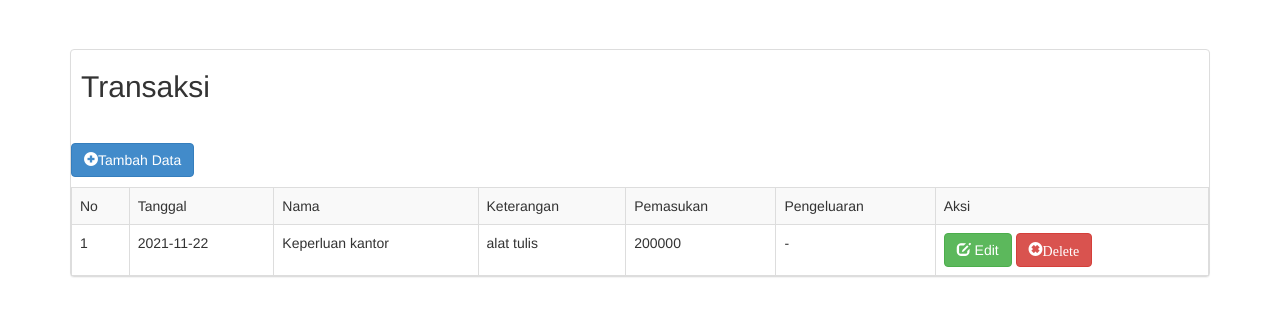
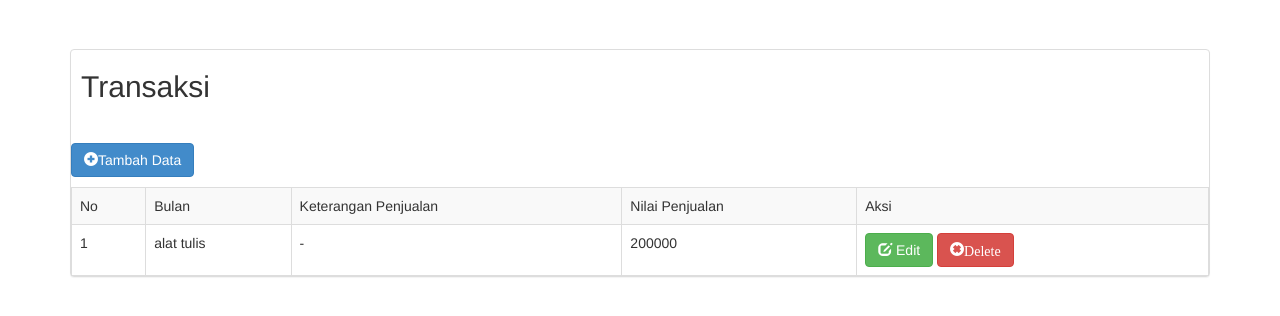
Before and after one commit to Yudharus/crm, a PHP site: page /transaksi.php in a window 1280 px wide. Shown: the part 51-367 px from the top of the page. Run offline with PHP 8.4, Linux system fonts and the light colour scheme; a user stored in the database is signed in; data comes from the database, SQL or seed files in the repository.

Commit message:
Add files via upload

```diff
--- a/akuntansi/index.php
+++ b/akuntansi/index.php
@@ -38,7 +38,7 @@ if (@$_SESSION['manager'] || @$_SESSION['pegawai']) {
 							<div class="center">
 								<h1>
 									<i class="ace-icon fa fa-eye green"></i>
-									<span class="white">Sistem Informasi</span><span class="red"> Keuangan</span>
+									<span class="white">Pengembangan</span><span class="red"> Produk</span>
 								</h1>
 							</div>
 							<div class="space-6"></div>
--- a/akuntansi/transaksi.php
+++ b/akuntansi/transaksi.php
@@ -27,13 +27,12 @@
     </div>
     <p><a href="#" class="btn btn-primary" data-target="#ModalAdd" data-toggle="modal"><span class='glyphicon glyphicon-plus-sign'></span>Tambah Data</button></a></p>
                <table class = "table table-bordered table-striped">
-        <tr>
+
         <td>No</td>
-        <td>Tanggal</td>
-        <td>Nama</td>
-        <td>Keterangan</td>
-        <td>Pemasukan</td>
-        <td>Pengeluaran</td>
+        <td>Bulan</td>
+        <td>Keterangan Penjualan</td>
+        <td>Nilai Penjualan</td>
+
         <td>Aksi</td>
         </tr>
         <?php
@@ -46,11 +45,11 @@
           ?>
             <tr>
                 <td><?php echo $no; ?></td>
-                <td><?php echo  $data['tanggal']; ?></td>
-                <td><?php echo  $data['nama']; ?></td>
+
                 <td><?php echo  $data['keterangan']; ?></td>
+                <td><?php echo  $data['pengeluaran']; ?></td>
                 <td><?php echo  $data['pemasukkan']; ?></td>
-                <td><?php echo  $data['pengeluaran']; ?></td>
+
                 <td>
                    <a href="#" class='open_modal' id='<?php echo  $data['id_transaksi']; ?>'><button type='button' class='btn btn-success'><span class='glyphicon glyphicon-edit'></span> Edit</button></a>
                    <a href="#" onclick="confirm_modal('delete_transaksi.php?&id_transaksi=<?php echo  $data['id_transaksi']; ?>');"><button type='button' class='btn btn-danger'><span class='glyphicon glyphicon-remove-sign'>Delete</button></a>
```
